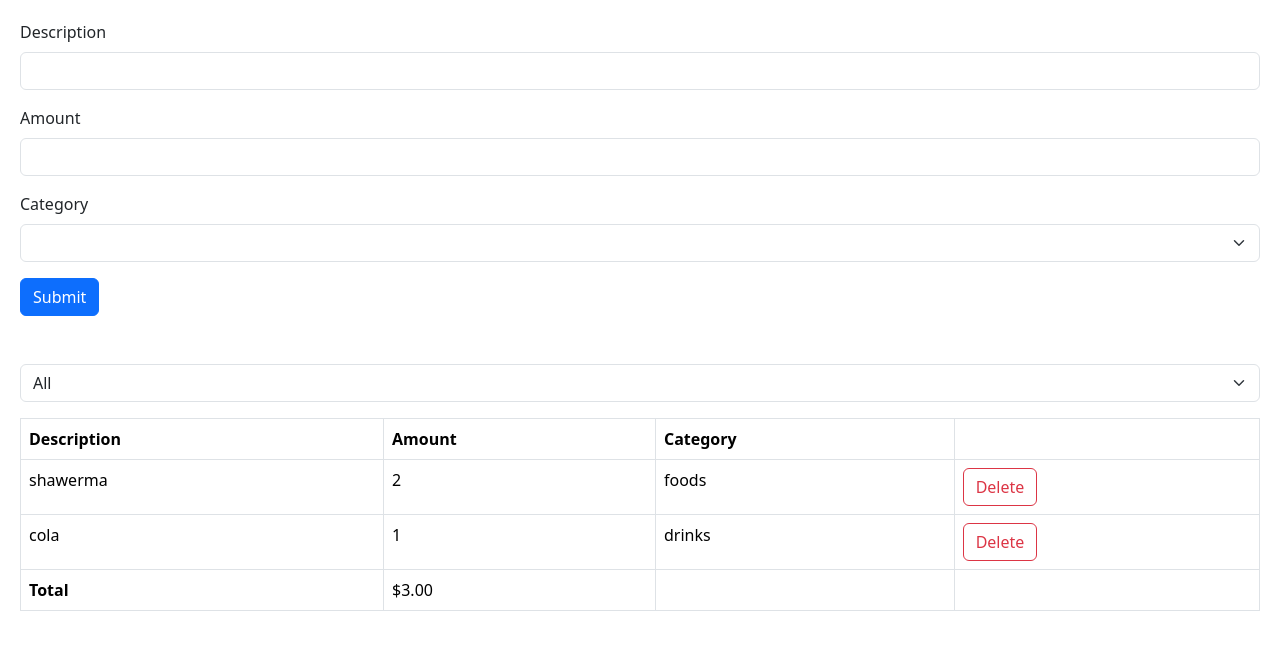
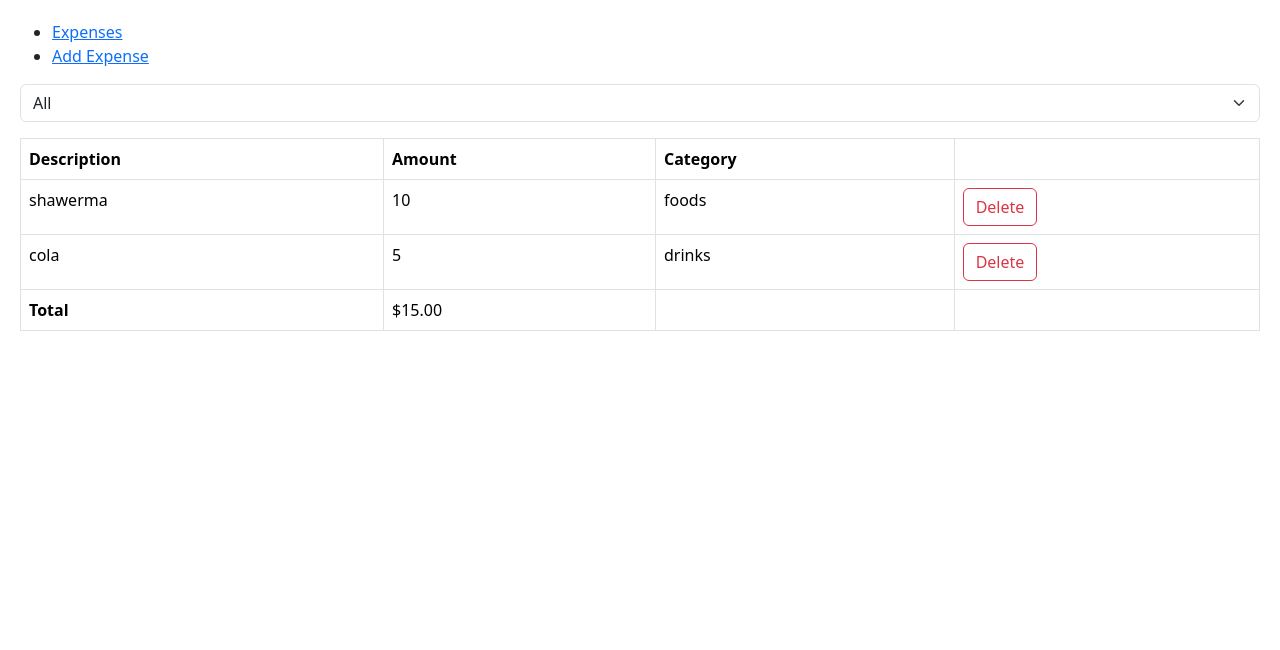
Before and after one commit to A-Moualla/Expense-Tracker, a React (Create React App) app: page / in a window 1280 px wide. Shown: the top 650 px of the page. Built offline with nearby package versions, Linux system fonts and the light colour scheme; data requests are answered from the project's data file.

Commit message:
Add Router

```diff
--- a/package.json
+++ b/package.json
@@ -13,6 +13,7 @@
     "react": "^19.1.0",
     "react-dom": "^19.1.0",
     "react-hook-form": "^7.56.4",
+    "react-router-dom": "^7.6.1",
     "react-scripts": "5.0.1",
     "web-vitals": "^2.1.4",
     "zod": "^3.25.36"
--- a/src/App.js
+++ b/src/App.js
@@ -1,4 +1,11 @@
 import { useState, useEffect } from "react";
+import {
+  BrowserRouter as Router,
+  Routes,
+  Route,
+  Link,
+  useNavigate,
+} from "react-router-dom";
 import "./App.css";
 import ExpenseList from "./components/ExpenseList";
 import ExpenseFilter from "./components/ExpenseFilter";
@@ -8,6 +15,7 @@ import { getExpenses, addExpense, deleteExpense } from "./api/expenses";
 function App() {
   const [selectedCategory, setSelectedCategory] = useState("");
   const [expenses, setExpenses] = useState([]);
+  const navigate = useNavigate();
 
   async function fetchExpenses() {
     try {
@@ -29,6 +37,7 @@ function App() {
   async function handleAdd(expense) {
     try {
       await addExpense({ ...expense });
+      navigate("/");
       fetchExpenses();
     } catch (error) {
       console.error("Error adding Expense:", error);
@@ -46,17 +55,53 @@ function App() {
 
   return (
     <div>
-      <div className="mb-5">
-        <ExpenseForm onSubmit={handleAdd} />
-      </div>
-      <div className="mb-3">
-        <ExpenseFilter
-          onSelectCategory={(category) => setSelectedCategory(category)}
+      <nav>
+        <ul>
+          <li>
+            <Link to="/">Expenses</Link>
+          </li>
+          <li>
+            <Link to="/add">Add Expense</Link>
+          </li>
+        </ul>
+      </nav>
+
+      <Routes>
+        <Route
+          path="/"
+          element={
+            <div>
+              <div className="mb-3">
+                <ExpenseFilter
+                  onSelectCategory={(category) => setSelectedCategory(category)}
+                />
+              </div>
+              <ExpenseList expenses={visibleExpenses} onDelete={handleDelete} />
+            </div>
+          }
         />
-      </div>
-      <ExpenseList expenses={visibleExpenses} onDelete={handleDelete} />
+        <Route
+          path="/add"
+          element={
+            <div className="mb-5">
+              <ExpenseForm onSubmit={handleAdd} />
+            </div>
+          }
+        />
+      </Routes>
     </div>
   );
 }
+function Home() {
+  return <h2>الصفحة الرئيسية</h2>;
+}
+
+function About() {
+  return <h2>من نحن</h2>;
+}
+
+function Contact() {
+  return <h2>اتصل بنا</h2>;
+}
 
 export default App;
--- a/src/api/db.json
+++ b/src/api/db.json
@@ -1,15 +1,15 @@
 {
   "expenses": [
     {
-      "id": "c0dc",
+      "id": "f29b",
       "description": "shawerma",
-      "amount": 2,
+      "amount": 10,
       "category": "foods"
     },
     {
-      "id": "06e2",
+      "id": "4b30",
       "description": "cola",
-      "amount": 1,
+      "amount": 5,
       "category": "drinks"
     }
   ]
--- a/src/index.js
+++ b/src/index.js
@@ -1,5 +1,6 @@
 import React from "react";
 import ReactDOM from "react-dom/client";
+import { BrowserRouter as Router } from "react-router-dom";
 import "./index.css";
 import App from "./App";
 import reportWebVitals from "./reportWebVitals";
@@ -7,7 +8,9 @@ import "bootstrap/dist/css/bootstrap.css";
 const root = ReactDOM.createRoot(document.getElementById("root"));
 root.render(
   <React.StrictMode>
-    <App />
+    <Router>
+      <App />
+    </Router>
   </React.StrictMode>
 );
 
```
Also changed, not shown: 1 other file (tests, documents, lock files or other folders).
